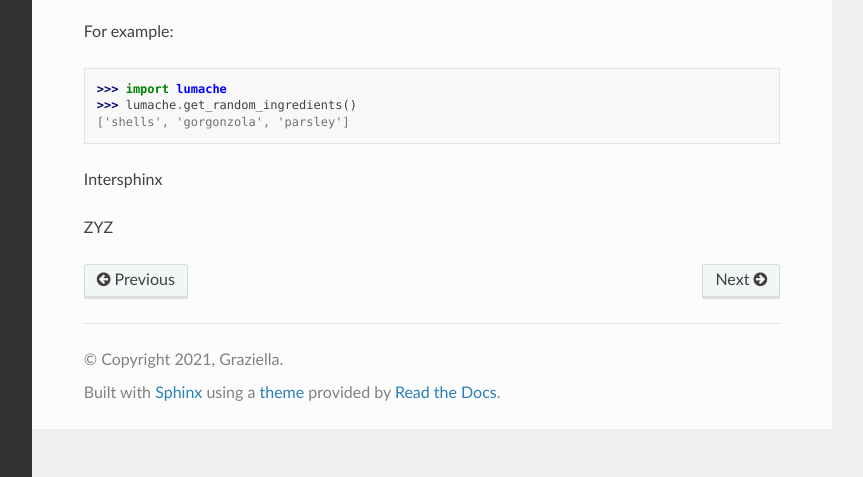
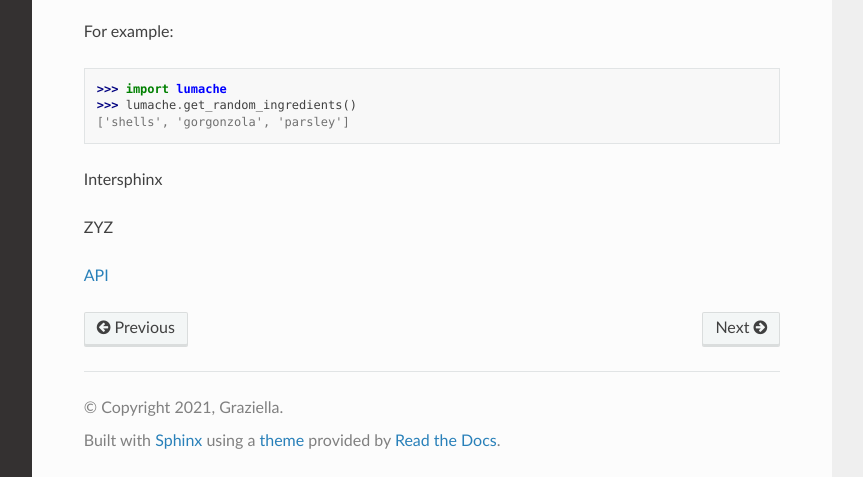
Before and after one commit to Iain-S/sphinx-main-project, a Sphinx documentation site: the page built from docs/source/usage.rst, in a window 1280 px wide and 1239 px high, cut to the strip 762-1239 px from the top of the window. Shown: the whole strip, without its empty margins (268-1131 px from the left). Built offline with Sphinx 7.4.7 and the Read the Docs theme 2.0.0, drawn with Linux system fonts in a browser that asks for light colours.

Commit message:
Update usage.rst

```diff
--- a/docs/source/usage.rst
+++ b/docs/source/usage.rst
@@ -35,3 +35,5 @@ For example:
 :doc:`Intersphinx <sphinx:usage/extensions/intersphinx>`
 
 :doc:`ZYZ <mysub:usage>`
+
+:doc:`API <api>`
```
